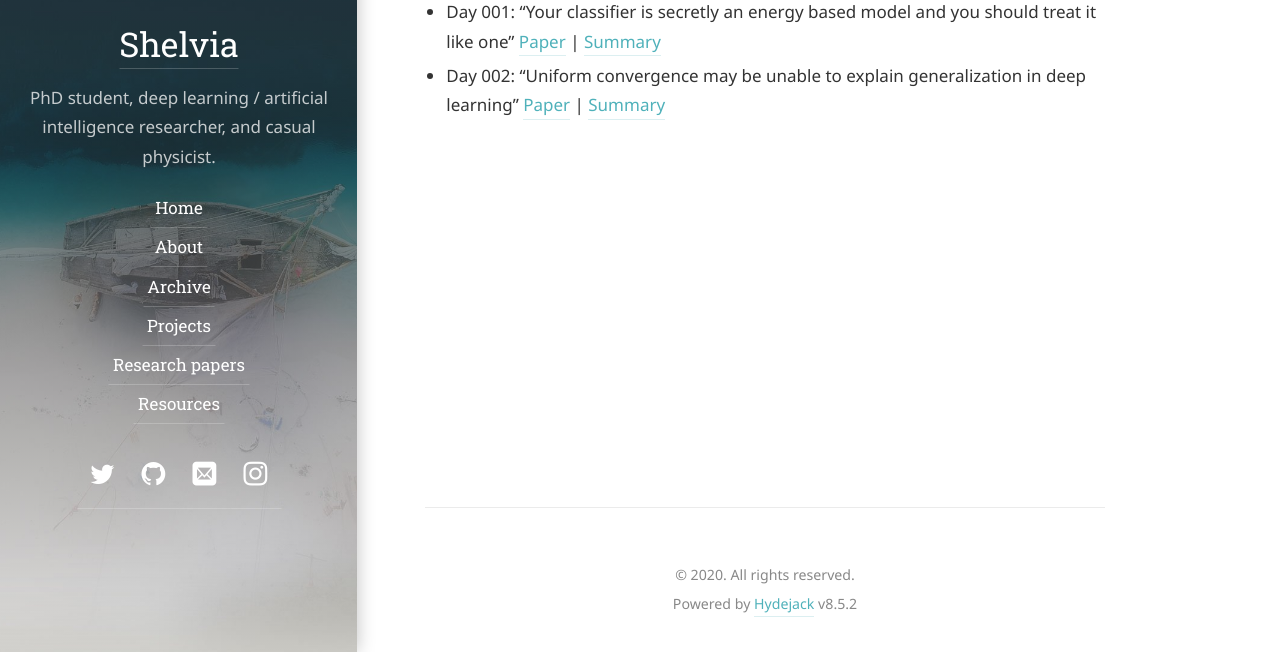
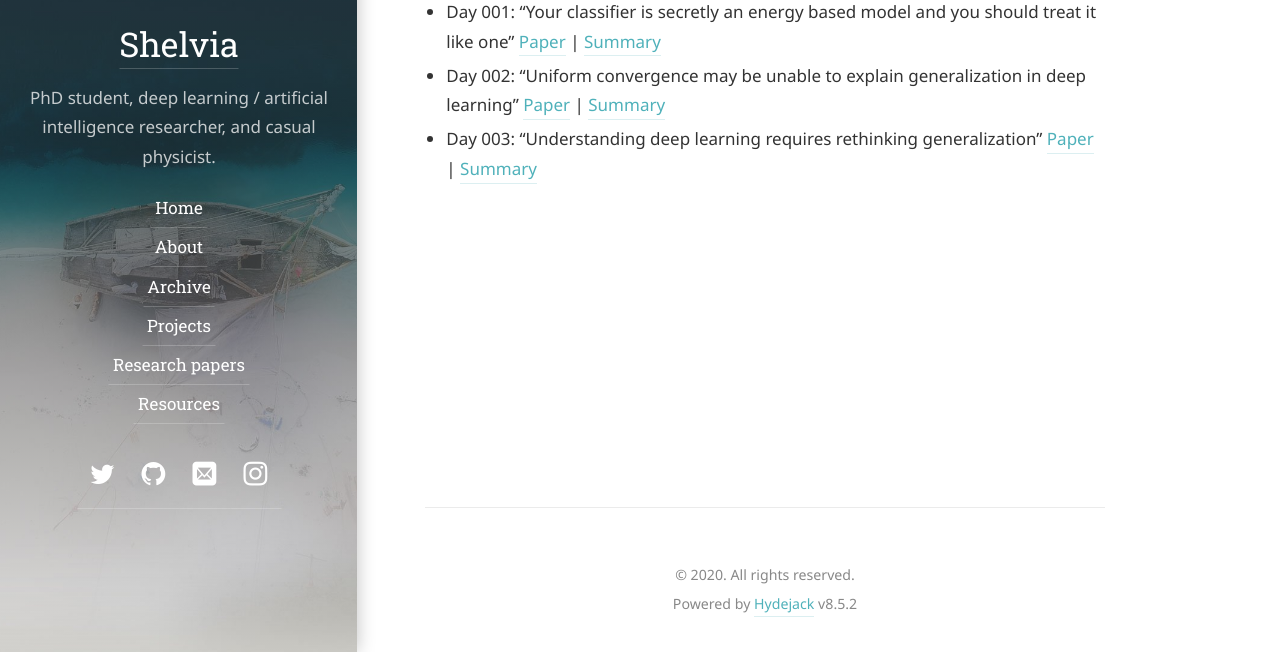
Before and after one commit to shelvia1039/shelvia, a Jekyll site: the page built from pages/papers.md, in a window 1280 px wide, cut to the strip 248-900 px from the top of the page. Built offline with Jekyll 4.4.1, drawn with Linux system fonts in a browser that asks for light colours; some web fonts are replaced.

Commit message:
Update papers.md

```diff
--- a/pages/papers.md
+++ b/pages/papers.md
@@ -6,4 +6,6 @@ title:  List of research papers read
 - Day 001: "Your classifier is secretly an energy based model and you should treat it like one"
     [Paper](https://arxiv.org/pdf/1912.03263.pdf)  |  [Summary](https://medium.com/@shelviawongso/energy-based-classifier-446c4d4d1e6f)
 - Day 002: "Uniform convergence may be unable to explain generalization in deep learning"
-    [Paper](https://arxiv.org/pdf/1902.04742.pdf)  | [Summary](https://medium.com/@shelviawongso/generalization-97338df3df5b)
+    [Paper](https://arxiv.org/pdf/1902.04742.pdf)  |  [Summary](https://medium.com/@shelviawongso/generalization-97338df3df5b)
+- Day 003: "Understanding deep learning requires rethinking generalization"
+    [Paper](https://arxiv.org/pdf/1611.03530.pdf)  |  [Summary](https://medium.com/@shelviawongso/the-need-to-rethink-generalization-to-understand-deep-learning-5cd9e5a2634e)
```
